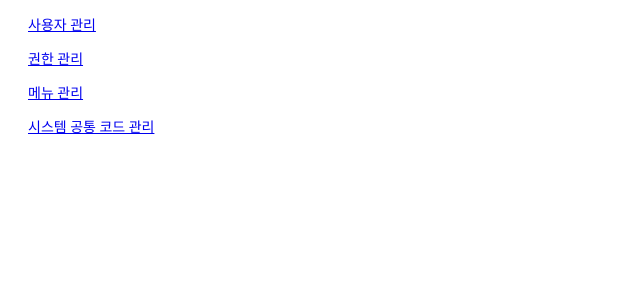
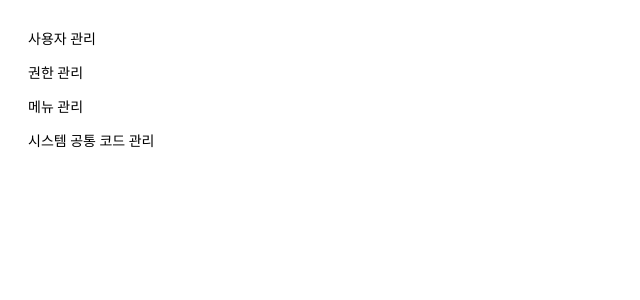
Before and after one commit to zi-nye/up-lord, a React (Create React App) app: page /admin_page in a window 1280 px wide. Shown: the top 300 px of the page, without its empty margins (0-640 px from the left). Built offline with nearby package versions, Linux system fonts and the light colour scheme.

Commit message:
권한관리 퍼블리싱

```diff
--- a/src/Components/FixedSidebar.js
+++ b/src/Components/FixedSidebar.js
@@ -1,25 +1,25 @@
 import React from "react";
 import { Link } from "react-router-dom";
-
 import SidebarItem from "./SidebarItem";
 
 function FixedSidebar() {
-
   const menus = [
     { name: "사용자 관리", path: "/admin_page/user" },
     { name: "권한 관리", path: "/admin_page/authority" },
     { name: "메뉴 관리", path: "/admin_page/menu" },
-    { name: "시스템 공통 코드 관리", path: "/admin_page/system-common-code" }
+    { name: "시스템 공통 코드 관리", path: "/admin_page/system-common-code" },
   ];
 
   return (
-    <div className="FixedSidebar">
+    <div>
       {menus.map((menu, index) => {
         return (
-          <Link to={menu.path} key={index}>
-            <SidebarItem
-              menu={menu}
-            />
+          <Link
+            to={menu.path}
+            key={index}
+            style={{ textDecoration: "none", color: "black" }}
+          >
+            <SidebarItem menu={menu} />
           </Link>
         );
       })}
--- a/src/Routes/AdminAuthority.module.css
+++ b/src/Routes/AdminAuthority.module.css
@@ -1,10 +1,6 @@
-html {
-  margin: 0;
-  margin-left: 2rem;
-  font-size: 14px;
-}
 .body {
   display: flex;
+  margin-left: 2rem;
 }
 .sidebar {
   padding-right: 2rem;
--- a/src/Routes/AdminPage.js
+++ b/src/Routes/AdminPage.js
@@ -1,8 +1,13 @@
 import React from "react";
 import FixedSidebar from "../Components/FixedSidebar";
+import styles from "./AdminPage.module.css";
 
 function AdminPage() {
-  return <div><FixedSidebar/></div>;
+  return (
+    <div className={styles.sidebar}>
+      <FixedSidebar />
+    </div>
+  );
 }
 
 export default AdminPage;
--- /dev/null
+++ b/src/Routes/AdminPage.module.css
@@ -0,0 +1,4 @@
+.sidebar {
+  margin-top: 2rem;
+  margin-left: 2rem;
+}
```
Also changed, not shown: src/Components/FixedSidebar.module.css (deleted).
